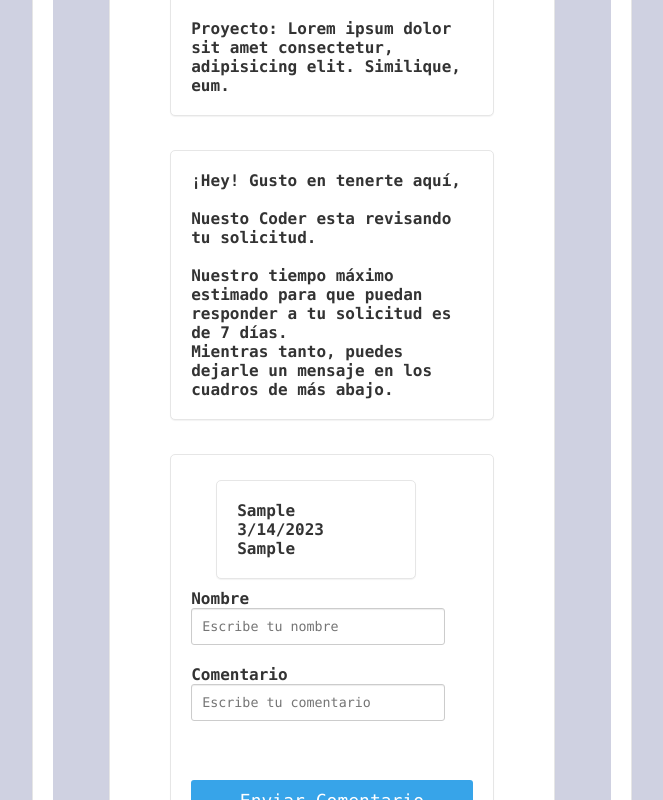
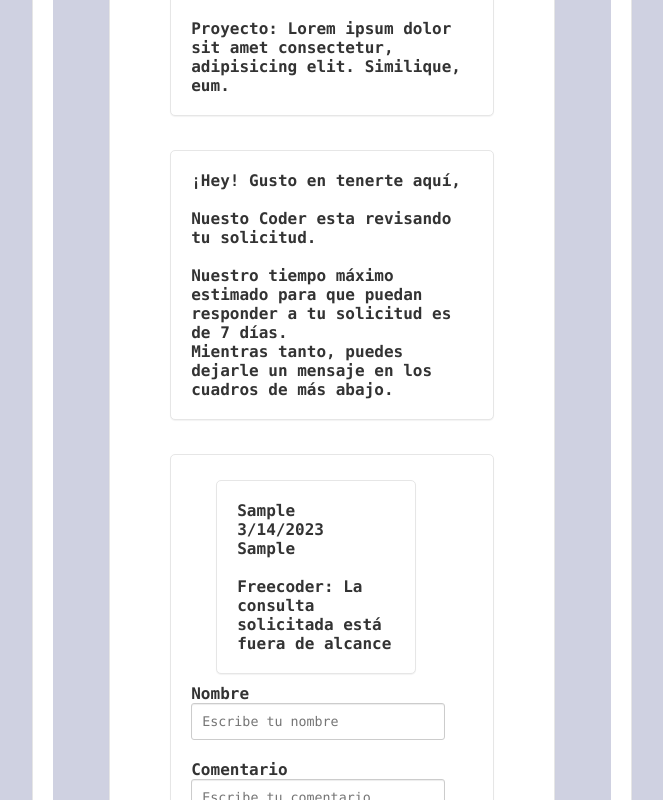
Before and after one commit to guslopezr/freecoders-hito1-v2, a React (Vite) app: page /seguimiento in a window 1280 px wide. Both pictures are taken after typing "Sample", "Sample" into the empty fields and a click on the button "Enviar Comentario". Shown: the part 599-1399 px from the top of the page, without its empty margins (308-971 px from the left). Built offline with nearby package versions, Linux system fonts and the light colour scheme.

Commit message:
se agrega chat en seguimiento que funciona en el front.

```diff
--- a/src/App.jsx
+++ b/src/App.jsx
@@ -15,12 +15,9 @@ import Seguimiento from "./views/Seguimiento"
 import EnvioPropuesta from "./views/EnvioPropuesta"
 import Navegacion from './components/Navegacion'
 
-
 const App = () => {
-
   return (
     <div className="container">
-
       <States>
         <BrowserRouter>
           <Routes>
--- a/src/components/Comentarios.jsx
+++ b/src/components/Comentarios.jsx
@@ -3,6 +3,12 @@ import { Form, Button, Container, Card } from 'react-bootstrap';
 
 function CommentTable() {
   const [comments, setComments] = useState([]);
+
+  const responses = [
+    "Lo solicitado forma parte del proyecto",
+    "La consulta solicitada está fuera de alcance",
+    "El proyecto será desarrollado dentro del alcance definido"
+  ];
 
   function handleSubmit(event) {
     event.preventDefault();
@@ -11,22 +17,28 @@ function CommentTable() {
       id: Date.now(),
       name: name.value,
       comment: comment.value,
-            date: new Date().toLocaleDateString()
+      date: new Date().toLocaleDateString(),
+      response: "Freecoder: " + responses[Math.floor(Math.random() * responses.length)]
     };
     setComments([...comments, newComment]);
     event.target.reset();
   }
 
   return (
-        <div className='maincontainer' >
+    <div className='maincontainer'>
       {comments.map((comment) => (
-                <div style={{ width: '250px' }} className='mb-3 col-md-5 mx-auto'>
+        <div style={{ width: '250px' }} className='mb-3 col-md-5 mx-auto' key={comment.id}>
           <div className='maincontainer'>
-                        <Card.Body key={comment.id}>
+            <Card.Body>
+
               <Card.Title>{comment.name}</Card.Title>
               <Card.Subtitle className="mb-2 text-muted">{comment.date}</Card.Subtitle>
               <Card.Text>
                 {comment.comment}
+              </Card.Text>
+              <br />
+              <Card.Text>
+                {comment.response}
               </Card.Text>
             </Card.Body>
           </div>
```
Also changed, not shown: AppRoutes.txt (added), 2 other files (tests, documents, lock files or other folders). Lines whose indentation alone changed are shown as unchanged.
